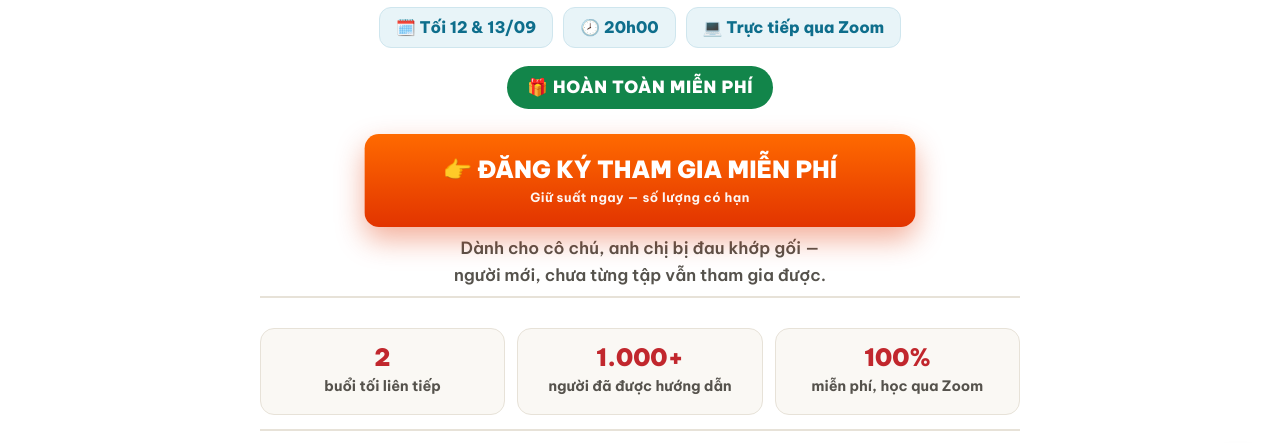
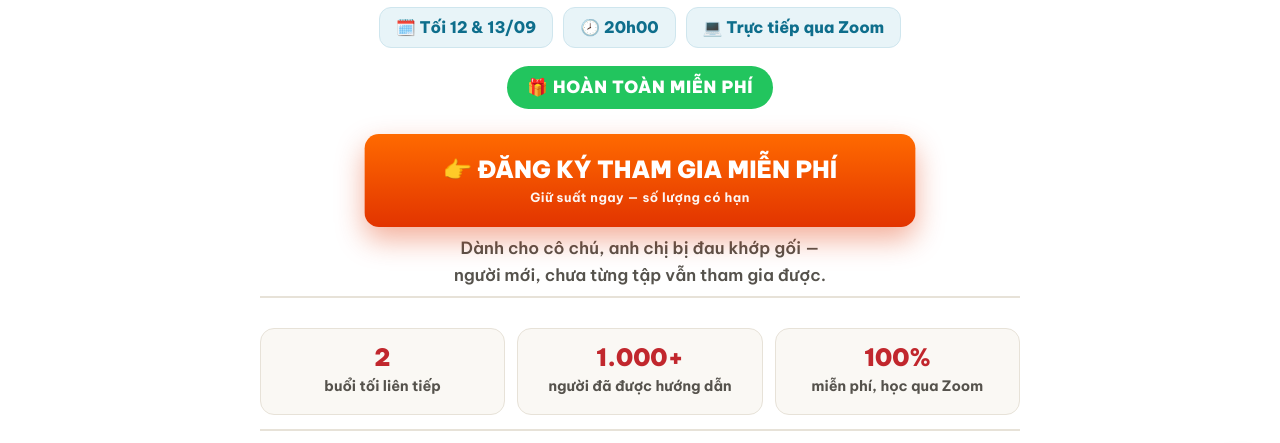
Before and after one commit to daochinhtbvn-cell/phuc-hoi-khop-goi, a plain HTML site: page dangky/index.html in a window 1280 px wide. Shown: the part 197-640 px from the top of the page. Drawn offline with Linux system fonts and the light colour scheme.

Commit message:
Trang dang ky: badge mien phi doi xanh sang dong bo nut goi

```diff
--- a/dangky/index.html
+++ b/dangky/index.html
@@ -35,7 +35,7 @@
   .datebar{display:flex;gap:10px;flex-wrap:wrap;justify-content:center;margin:14px 0 6px}
   .datechip{background:var(--blue-soft);border:1px solid #cfe6ee;color:var(--blue);font-weight:800;
     border-radius:12px;padding:10px 16px;font-size:1rem;line-height:1.2}
-  .free{display:inline-block;background:var(--green);color:#fff;font-weight:900;font-size:1.05rem;
+  .free{display:inline-block;background:#22c55e;color:#fff;font-weight:900;font-size:1.05rem;
     letter-spacing:.04em;padding:8px 20px;border-radius:999px;margin:12px 0 4px}
   .hero .sub{color:var(--muted);font-weight:600;max-width:42ch;margin:6px auto 0;text-wrap:balance;font-size:1.05rem}
 
```
